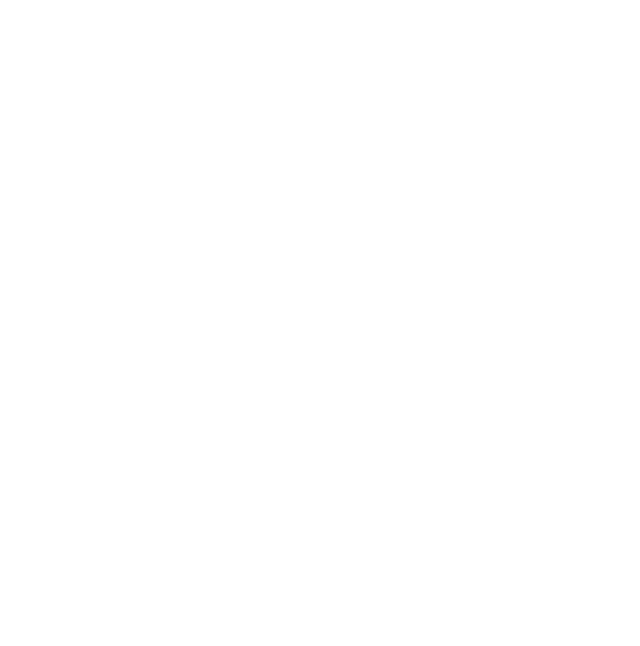
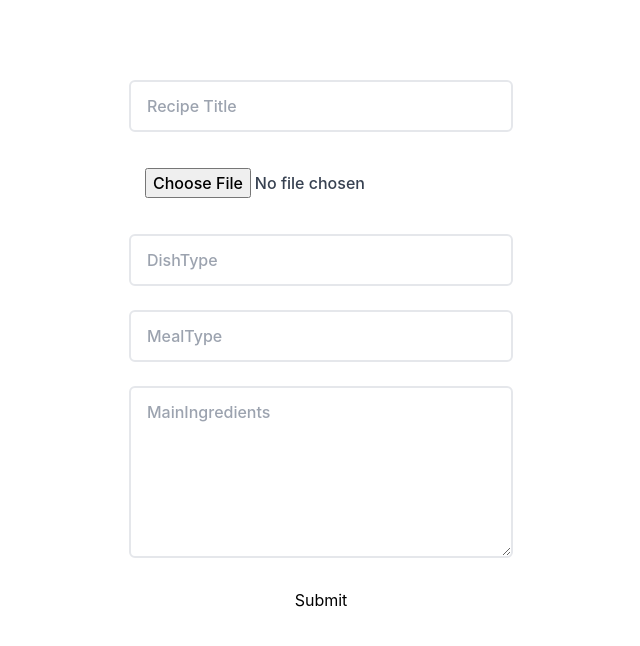
Before and after one commit to atulaksingh/food-recipe, a React (Create React App) app: page /SubmitReci in a window 1280 px wide. Before the commit this address had no page. Shown: the top 646 px of the page, without its empty margins (319-959 px from the left). Built offline with nearby package versions, Linux system fonts and the light colour scheme.

Commit message:
add submit page

```diff
--- a/src/App.js
+++ b/src/App.js
@@ -4,6 +4,7 @@
 import Home from "./pages/Home";
 import BrowseRecipes from "./pages/BrowseRecipes";
 import RecipeDetails from "./pages/RecipeDetails";
+import SubmitReci from "./pages/SubmitReci";
 
 function App() {
   return (
@@ -13,6 +14,7 @@
           <Route path="/" element={<Home />} />
           <Route path="/BrowseRecipes" element={<BrowseRecipes />} />
           <Route path="/RecipeDetails/:id" element={<RecipeDetails />} />
+          <Route path="/SubmitReci" element={<SubmitReci />} />
         </Routes>
       </BrowserRouter>
 
--- a/src/Components/Shared/Header.jsx
+++ b/src/Components/Shared/Header.jsx
@@ -24,7 +24,7 @@
             Browse Recipes
           </div>
         </Link>
-        <Link to={"/RecipeDetails/id"}>
+        <Link to={"/SubmitReci/"}>
           <div className="text-[17px] text-[#8c8e91] hover:text-[#ea9b5f] cursor-pointer font-semibold transition-all delay-75">
             Submit Recipe
           </div>
--- a/src/pages/BrowseRecipes.js
+++ b/src/pages/BrowseRecipes.js
@@ -86,7 +86,7 @@
                       alt={item.recipe.label}
                       title={item.recipe.label}
                     />
-                  </Link>
+                    </Link>
                 </div>
               ))}
         </div>
--- a/src/pages/Home.js
+++ b/src/pages/Home.js
@@ -12,7 +12,7 @@
       <div>
         <Header />
         <Owl />
-        <RecipeCateg  />
+        <RecipeCateg />
         <Footer />
       </div>
     </>
--- /dev/null
+++ b/src/pages/SubmitReci.js
@@ -0,0 +1,103 @@
+import React, { useEffect, useState } from "react";
+function SubmitReci() {
+  const [data, setData] = useState([]);
+  const [formData, setFormData] = useState({
+    title: "",
+    file: "",
+    dishtype: "",
+    mealtype: "",
+    maining: "",
+  });
+  const handleTitle = (e) => {
+    const { name, value } = e.target;
+    setFormData({
+      ...formData,
+      [name]: value,
+    });
+  };
+  console.log("cvc", formData);
+
+  const handleSubmit = (e) => {
+    const updatedData = [...{data}, formData];
+    console.log("dddaaa", data);
+    setData(updatedData);
+    localStorage.setItem("dataKey", JSON.stringify(updatedData));
+  };
+  useEffect(() => {
+    const userDataJSON = localStorage.getItem("dataKey");
+    const userData = JSON.parse(userDataJSON);
+    setData(userData);
+    console.log("User Data:", userData);
+  }, [formData]);
+  return (
+    <>
+      <div>
+        <div className="py-20  w-full text-center">
+          <form onSubmit={handleSubmit}>
+            <div className="mb-6 mx-auto">
+              <input
+                type="text"
+                placeholder="Recipe Title"
+                name="title"
+                className="w-96 px-4 py-3 rounded-md text-gray-700 font-medium border-solid border-2 border-gray-200"
+                onChange={handleTitle}
+                value={formData.title}
+              />
+            </div>
+            <div className="mb-6 mx-auto">
+              <input
+                type="file"
+                placeholder="Recipe img"
+                name="file"
+                className="w-96 px-4 py-3 rounded-md text-gray-700 font-medium border-solid "
+                oninput="this.className = 'w-full px-4 py-3 rounded-md text-gray-700 font-medium border-solid border-2 border-gray-200'"
+                onChange={handleTitle}
+                value={formData.file}
+              />
+            </div>
+            <div className="mb-6 mx-auto">
+              <input
+                type="text"
+                placeholder="DishType"
+                name="dishtype"
+                className="w-96 px-4 py-3 rounded-md text-gray-700 font-medium border-solid border-2 border-gray-200"
+                oninput="this.className = 'w-full px-4 py-3 rounded-md text-gray-700 font-medium border-solid border-2 border-gray-200'"
+                value={formData.dishtype}
+                onChange={handleTitle}
+              />
+            </div>
+            <div className="mb-6 mx-auto">
+              <input
+                type="text"
+                placeholder="MealType"
+                name="mealtype"
+                className="w-96 px-4 py-3 rounded-md text-gray-700 font-medium border-solid border-2 border-gray-200"
+                oninput="this.className = 'w-full px-4 py-3 rounded-md text-gray-700 font-medium border-solid border-2 border-gray-200'"
+                onChange={handleTitle}
+                value={formData.mealtype}
+              />
+            </div>
+
+            <div className="mb-6 mx-auto">
+              <textarea
+                rows={6}
+                type="text"
+                placeholder="MainIngredients"
+                name="maining"
+                className="w-96 px-4 py-3 rounded-md text-gray-700 font-medium border-solid border-2 border-gray-200"
+                oninput="this.className = 'w-full px-4 py-3 rounded-md text-gray-700 font-medium border-solid border-2 border-gray-200'"
+                onChange={handleTitle}
+                value={formData.maining}
+              />
+            </div>
+            <button type="submit" className="btn btn-primary btn-block">
+              Submit
+            </button>
+          </form>
+        </div>
+      </div>
+    </>
+  );
+}
+
+export default SubmitReci;
```
Also changed, not shown: src/Components/http/index.js (deleted).
